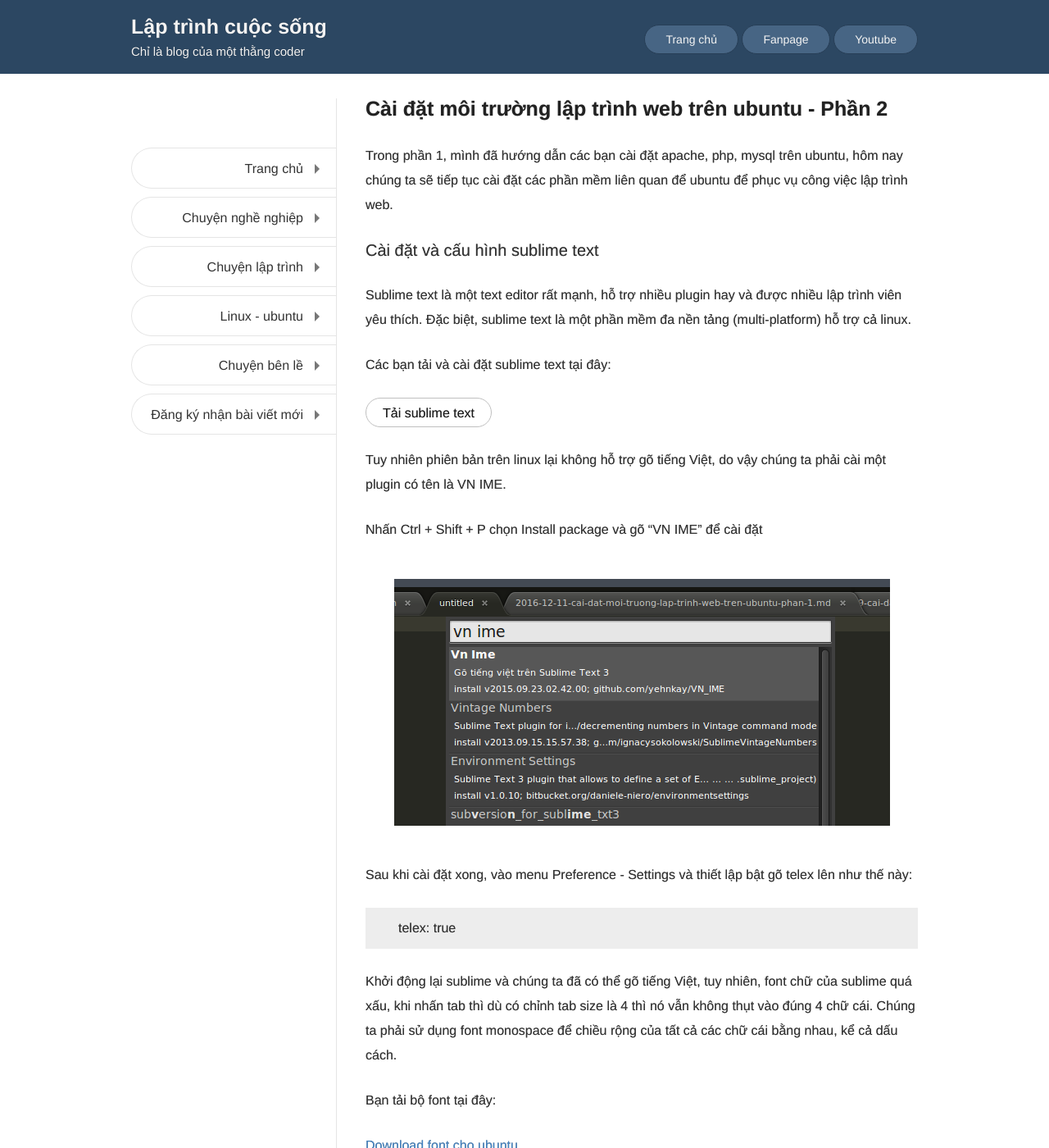
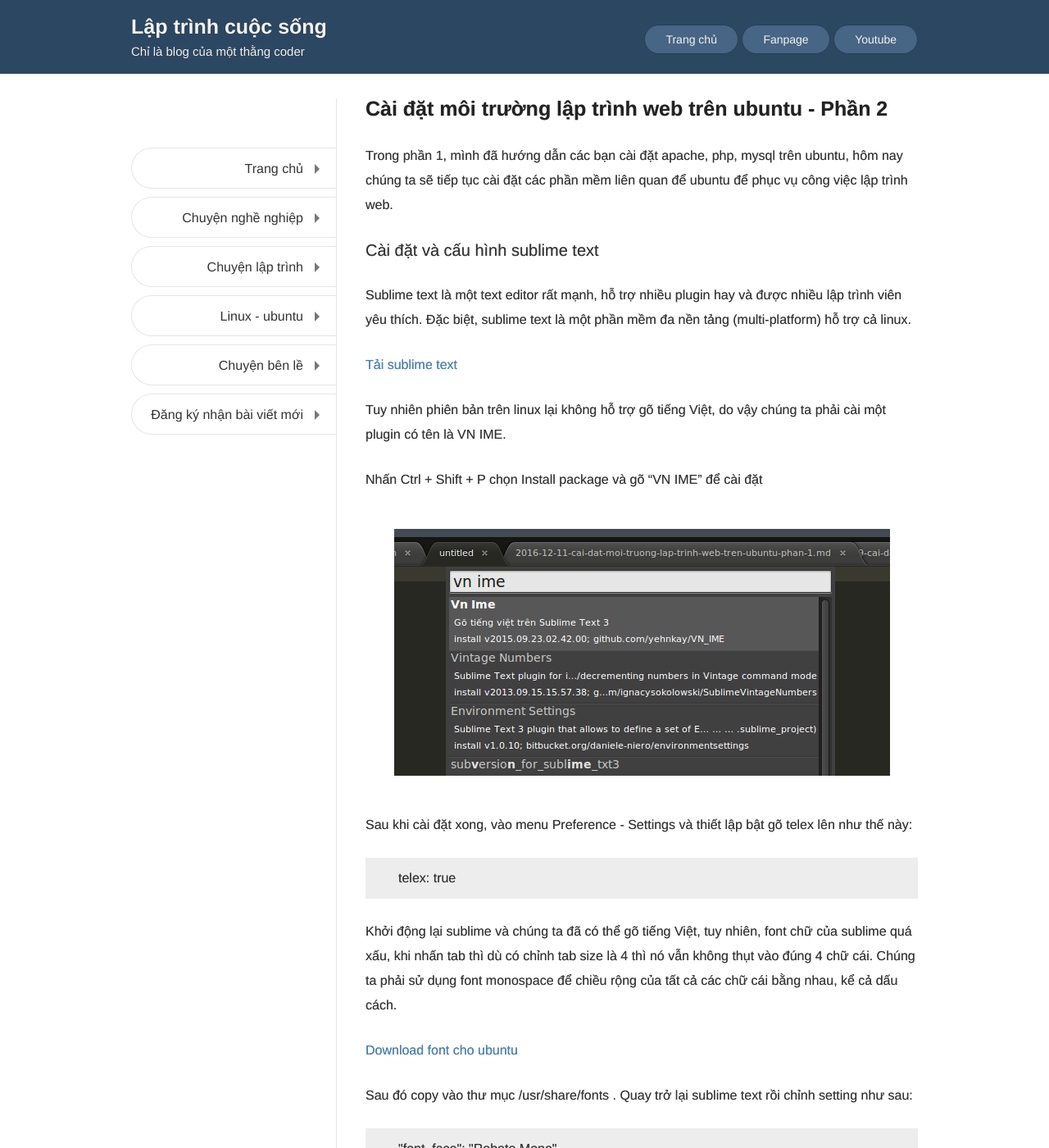
Before and after one commit to nguyentest/laptrinhcuocsong, a Jekyll site: the page built from _posts/2016-12-19-cai-dat-moi-truong-lap-trinh-web-tren-ubuntu-phan-2.md, in a window 1280 px wide and 1400 px high. Shown: the whole window at 82% size. Built offline with Jekyll 4.4.1, drawn with Linux system fonts in a browser that asks for light colours; some of the changed text lies outside the part shown.

Commit message:
Update 2016-12-19-cai-dat-moi-truong-lap-trinh-web-tren-ubuntu-phan-2.md

```diff
--- a/_posts/2016-12-19-cai-dat-moi-truong-lap-trinh-web-tren-ubuntu-phan-2.md
+++ b/_posts/2016-12-19-cai-dat-moi-truong-lap-trinh-web-tren-ubuntu-phan-2.md
@@ -10,9 +10,7 @@ Trong phần 1, mình đã hướng dẫn các bạn cài đặt apache, php, my
 
 Sublime text là một text editor rất mạnh, hỗ trợ nhiều plugin hay và được nhiều lập trình viên yêu thích. Đặc biệt, sublime text là một phần mềm đa nền tảng (multi-platform) hỗ trợ cả linux.
 
-Các bạn tải và cài đặt sublime text tại đây:
-
-<p><a href="https://www.sublimetext.com/3" class="button">Tải sublime text</a></p>
+<p><a href="https://www.sublimetext.com/3" class="download">Tải sublime text</a></p>
 
 Tuy nhiên phiên bản trên linux lại không hỗ trợ gõ tiếng Việt, do vậy chúng ta phải cài một plugin có tên là VN IME.
 
@@ -28,9 +26,7 @@ telex: true
 
 Khởi động lại sublime và chúng ta đã có thể gõ tiếng Việt, tuy nhiên, font chữ của sublime quá xấu, khi nhấn tab thì dù có chỉnh tab size là 4 thì nó vẫn không thụt vào đúng 4 chữ cái. Chúng ta phải sử dụng font monospace để chiều rộng của tất cả các chữ cái bằng nhau, kể cả dấu cách.
 
-Bạn tải bộ font tại đây:
-
-[Download font cho ubuntu](https://drive.google.com/file/d/0B2-NdjFXI2hOeVhEX1pSdFg1YjA/view?usp=sharing)
+<p><a href="https://drive.google.com/file/d/0B2-NdjFXI2hOeVhEX1pSdFg1YjA/view?usp=sharing" class="download">Download font cho ubuntu</a></p>
 
 Sau đó copy vào thư mục /usr/share/fonts . Quay trở lại sublime text rồi chỉnh setting như sau:
 
@@ -77,9 +73,7 @@ Tuy nhiên, nếu bạn đã quen với việc cắt giao diện bằng photosho
 
 Để cài đặt, bạn vào Ubuntu software center tìm wine program loader, cài đặt nó.
 
-Sau đó tải Adobe Photoshop CS6 Extended for ubuntu tại đây:
-
-[Download Adobe Photoshop CS6 Extended for ubuntu](https://drive.google.com/file/d/0B2-NdjFXI2hOSUl2QmNSLU91OTg/view?usp=sharing)
+<p><a href="https://drive.google.com/file/d/0B2-NdjFXI2hOSUl2QmNSLU91OTg/view?usp=sharing" class="download">Download Adobe Photoshop CS6 Extended for ubuntu</a></p>
 
 Tải xong các bạn giải nén và click chuột phải vào Adobe Photoshop CS6 Extended.exe và chọn open with => wine windows programs loader và cài đặt như bình thường.
 
```
